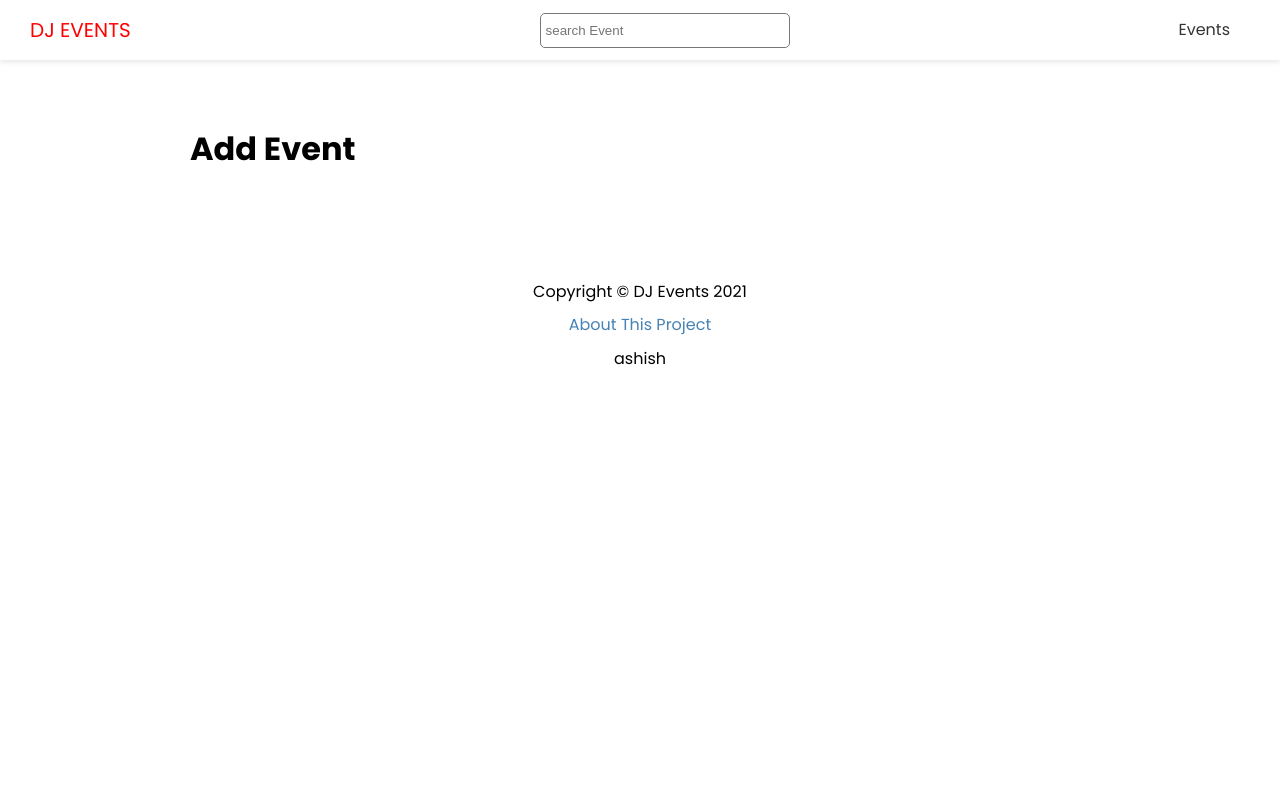
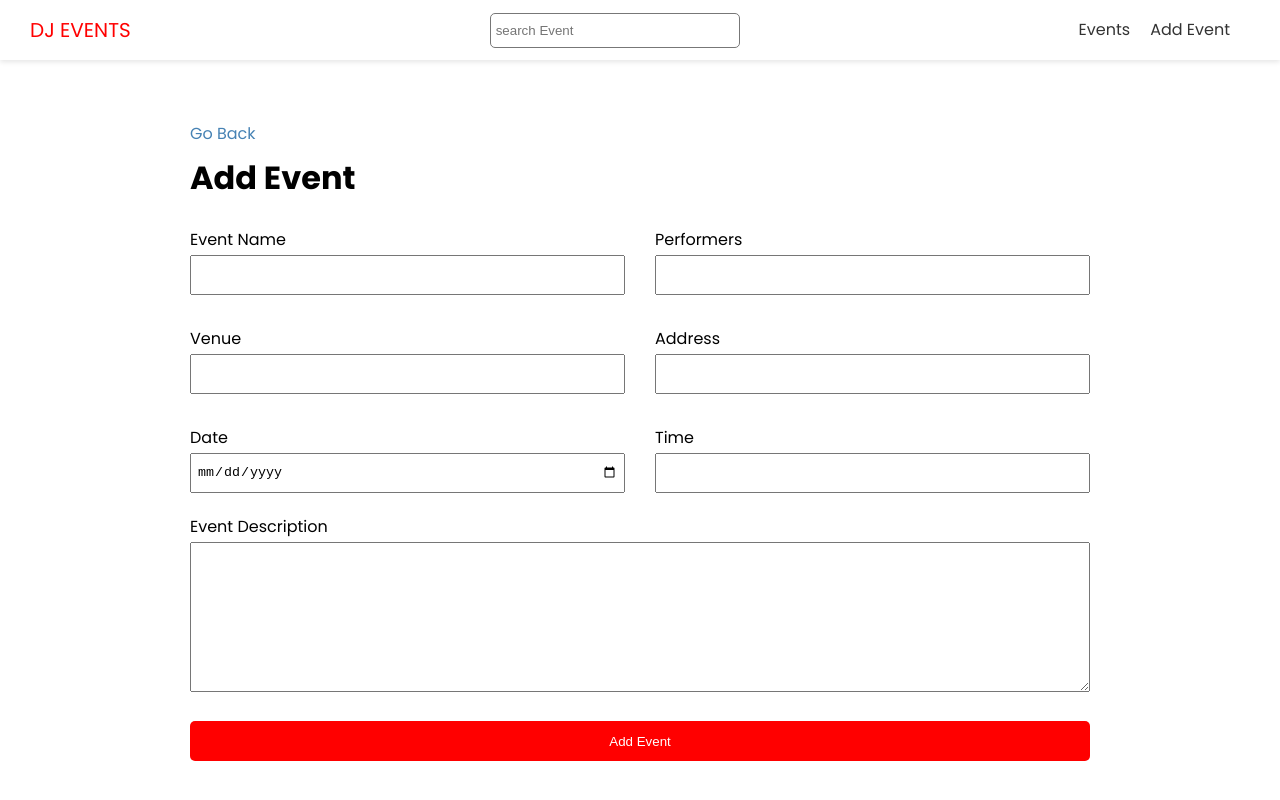
Before and after one commit to Ashishpurbey2/dj-events, a Next.js app in the folder dj-events-frontend/: page /events/add in a window 1280 px wide. Shown: the top 800 px of the page. Built offline with nearby package versions, Linux system fonts and the light colour scheme; no server answers.

Commit message:
add event feature is added

```diff
--- a/dj-events-frontend/components/Header.js
+++ b/dj-events-frontend/components/Header.js
@@ -18,6 +18,11 @@
               <a>Events</a>
             </Link>
           </li>
+          <li>
+            <Link href='/events/add'>
+              <a>Add Event</a>
+            </Link>
+          </li>
         </ul>
       </nav>
     </header>
--- a/dj-events-frontend/package.json
+++ b/dj-events-frontend/package.json
@@ -14,7 +14,8 @@
     "react": "17.0.2",
     "react-dom": "17.0.2",
     "react-icon": "^1.0.0",
-    "react-icons": "^4.2.0"
+    "react-icons": "^4.2.0",
+    "react-toastify": "^7.0.4"
   },
   "devDependencies": {
     "eslint": "7.29.0",
--- a/dj-events-frontend/pages/events/add.js
+++ b/dj-events-frontend/pages/events/add.js
@@ -1,9 +1,147 @@
+// import { parseCookies } from '@/helpers/index'
+import { ToastContainer, toast } from 'react-toastify'
+import 'react-toastify/dist/ReactToastify.css'
+import { useState } from 'react'
+import { useRouter } from 'next/router'
+import Link from 'next/link'
 import Layout from '@/components/Layout'
+import { API_URL } from '@/config/index'
+import styles from '@/styles/Form.module.css'
 
-export default function addEventPage() {
+export default function AddEventPage() {
+  const [values, setValues] = useState({
+    name: '',
+    performers: '',
+    venue: '',
+    address: '',
+    date: '',
+    time: '',
+    description: '',
+  })
+
+  const router = useRouter()
+
+  const handleSubmit = async (e) => {
+    e.preventDefault()
+
+    //validation
+    const hasEmptyFields = Object.values(values).some((element)=>element=== '') //return true or false
+
+    if(hasEmptyFields){
+      toast.error('please fill in all fields');
+    }
+    const res = await fetch(`${API_URL}/events`,{
+      method:'POST',
+      headers:{
+        'Content-Type':'application/json'
+      },
+      body:JSON.stringify(values)
+    })
+    if(!res.ok){
+      toast.error('Something Went Wrong')
+    }else{
+      const evt = await res.json()
+      router.push(`/events/${evt.slug}`)
+    }
+  }
+
+  const handleInputChange = (e) => {
+    const { name, value } = e.target
+    setValues({ ...values, [name]: value })
+  }
+
   return (
-    <Layout title='Add New Events'>
+    <Layout title='Add New Event'>
+      <Link href='/events'>Go Back</Link>
       <h1>Add Event</h1>
+      <ToastContainer />
+      <form onSubmit={handleSubmit} className={styles.form}>
+        <div className={styles.grid}>
+          <div>
+            <label htmlFor='name'>Event Name</label>
+            <input
+              type='text'
+              id='name'
+              name='name'
+              value={values.name}
+              onChange={handleInputChange}
+            />
+          </div>
+          <div>
+            <label htmlFor='performers'>Performers</label>
+            <input
+              type='text'
+              name='performers'
+              id='performers'
+              value={values.performers}
+              onChange={handleInputChange}
+            />
+          </div>
+          <div>
+            <label htmlFor='venue'>Venue</label>
+            <input
+              type='text'
+              name='venue'
+              id='venue'
+              value={values.venue}
+              onChange={handleInputChange}
+            />
+          </div>
+          <div>
+            <label htmlFor='address'>Address</label>
+            <input
+              type='text'
+              name='address'
+              id='address'
+              value={values.address}
+              onChange={handleInputChange}
+            />
+          </div>
+          <div>
+            <label htmlFor='date'>Date</label>
+            <input
+              type='date'
+              name='date'
+              id='date'
+              value={values.date}
+              onChange={handleInputChange}
+            />
+          </div>
+          <div>
+            <label htmlFor='time'>Time</label>
+            <input
+              type='text'
+              name='time'
+              id='time'
+              value={values.time}
+              onChange={handleInputChange}
+            />
+          </div>
+        </div>
+
+        <div>
+          <label htmlFor='description'>Event Description</label>
+          <textarea
+            type='text'
+            name='description'
+            id='description'
+            value={values.description}
+            onChange={handleInputChange}
+          ></textarea>
+        </div>
+
+        <input type='submit' value='Add Event' className='btn' />
+      </form>
     </Layout>
   )
 }
+
+// export async function getServerSideProps({ req }) {
+//   const { token } = parseCookies(req)
+
+//   return {
+//     props: {
+//       token,
+//     },
+//   }
+// }
--- /dev/null
+++ b/dj-events-frontend/styles/Form.module.css
@@ -0,0 +1,39 @@
+.form label {
+  display: block;
+}
+
+.form input {
+  width: 100%;
+  height: 40px;
+  padding: 5px;
+}
+
+.form textarea {
+  width: 100%;
+  height: 150px;
+}
+
+.form input[type='submit'] {
+  display: block;
+  width: 100%;
+  margin: 20px 0 30px;
+}
+
+.form .file {
+  border: 1px #ccc solid;
+  background-color: #f4f4f4;
+  padding: 10px;
+}
+
+.grid {
+  display: grid;
+  grid-template-columns: 1fr 1fr;
+  gap: 30px;
+  margin-bottom: 20px;
+}
+
+@media (max-width: 600px) {
+  .grid {
+    grid-template-columns: 1fr;
+  }
+}
```
Also changed, not shown: 1 other file (tests, documents, lock files or other folders).
